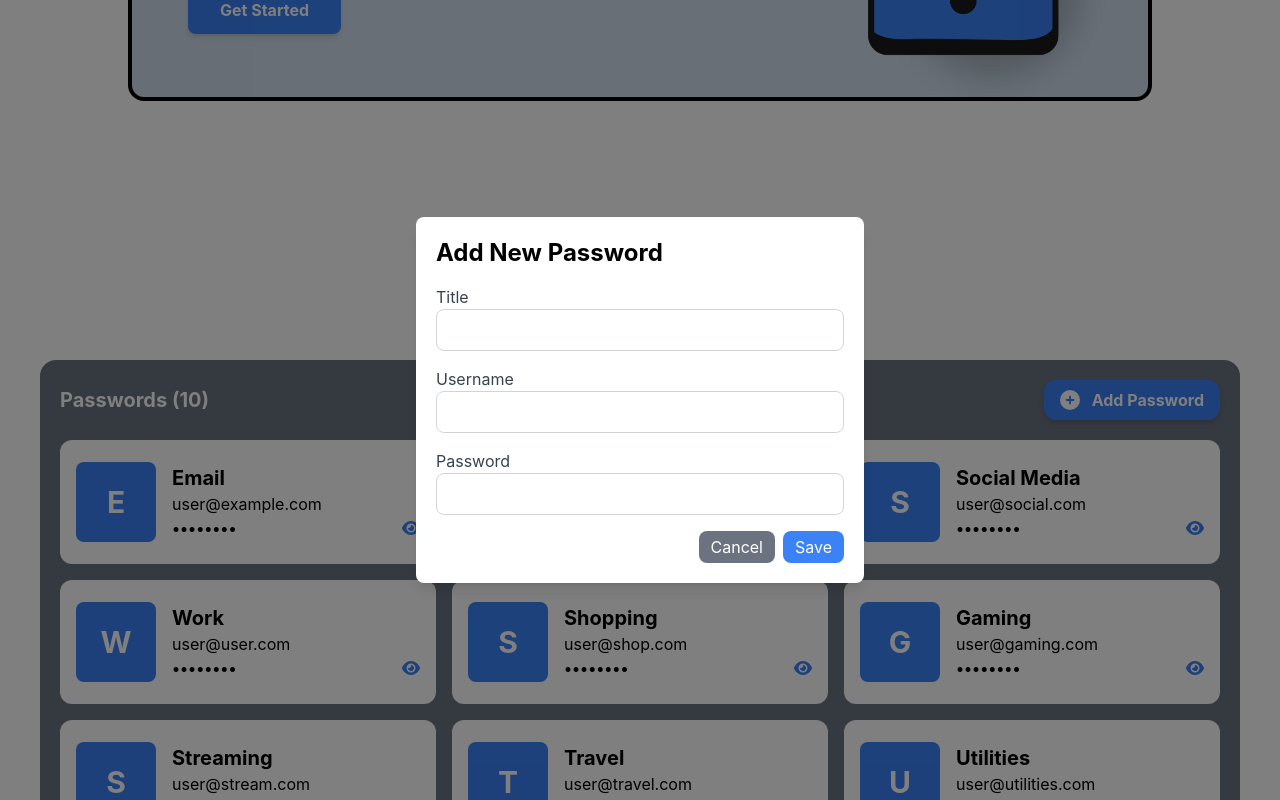
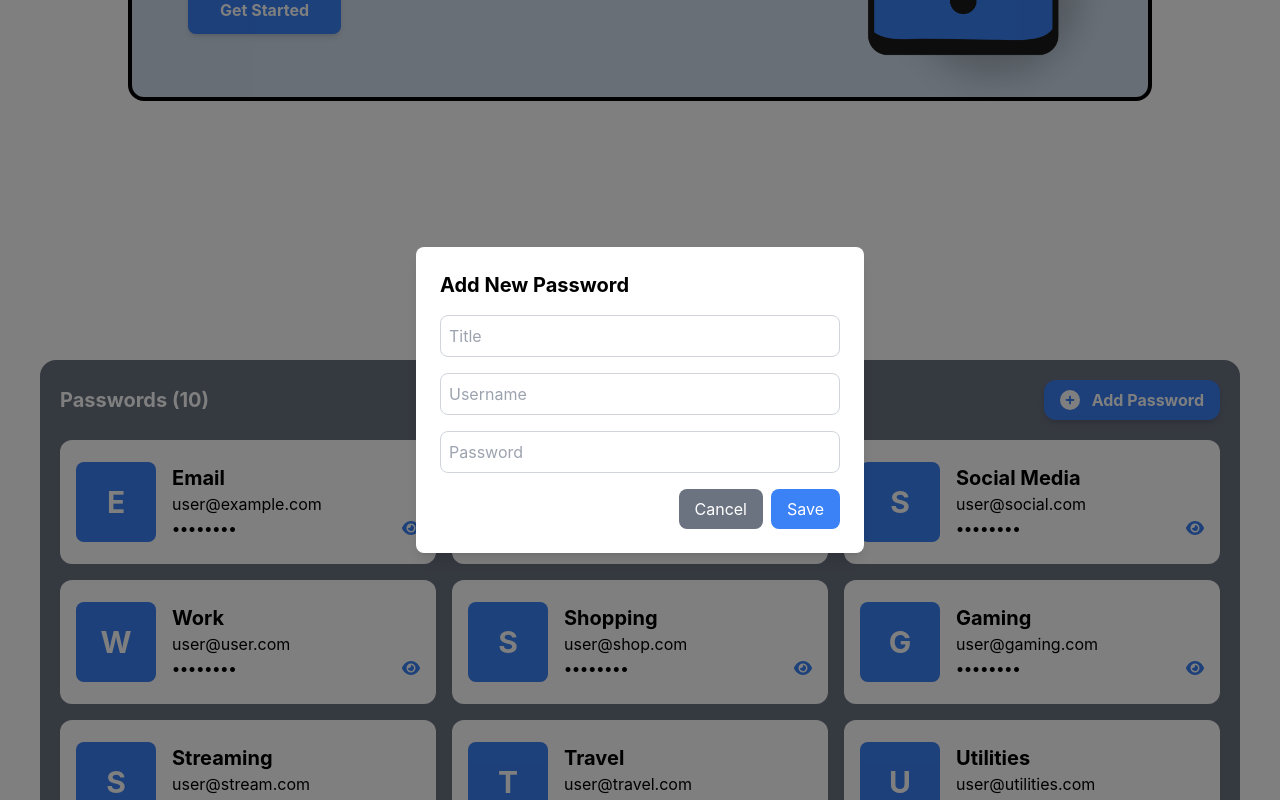
Before and after one commit to DavidBatoDev/gdg-flask-sj-client, a React (Vite) app in the folder password-mnger-client/: page / in a window 1280 px wide. Both pictures are taken after typing "Sample" into the empty fields and a click on the button "Add Password". Shown: the part 480-1280 px from the top of the page. Built offline with nearby package versions, Linux system fonts and the light colour scheme.

Commit message:
feat: improve Modal component layout and styling; enhance input fields with placeholders and spacing

```diff
--- a/password-mnger-client/src/components/Modal.jsx
+++ b/password-mnger-client/src/components/Modal.jsx
@@ -12,49 +12,44 @@ const Modal = ({ setIsModalOpen, addPassword, genPassword }) => {
   };
 
   return (
-    <div className="fixed inset-0 z-10 bg-black bg-opacity-50 flex items-center justify-center">
-      <div className="bg-white p-5 rounded-lg shadow-lg w-full max-w-md">
-        <h2 className="text-2xl font-bold mb-4">Add New Password</h2>
-        <form onSubmit={handleSubmit}>
-          <div className="mb-4">
-            <label className="block text-gray-700">Title</label>
+    <div className="fixed inset-0 flex items-center justify-center bg-black bg-opacity-50">
+      <div className="bg-white p-6 rounded-lg shadow-lg w-full max-w-md">
+        <h2 className="text-xl font-bold mb-4">Add New Password</h2>
+        <form onSubmit={handleSubmit} className="space-y-4">
           <input
             type="text"
+            placeholder="Title"
             value={title}
             onChange={(e) => setTitle(e.target.value)}
             className="w-full p-2 border border-gray-300 rounded-lg"
             required
           />
-          </div>
-          <div className="mb-4">
-            <label className="block text-gray-700">Username</label>
           <input
             type="text"
+            placeholder="Username"
             value={username}
             onChange={(e) => setUsername(e.target.value)}
             className="w-full p-2 border border-gray-300 rounded-lg"
             required
           />
-          </div>
-          <div className="mb-4">
-            <label className="block text-gray-700">Password</label>
           <input
             type="password"
+            placeholder="Password"
             value={password}
             onChange={(e) => setPassword(e.target.value)}
             className="w-full p-2 border border-gray-300 rounded-lg"
             required
           />
-          </div>
-          <div className="flex justify-end">
+          <div className="flex justify-end gap-2">
             <button
               type="button"
               onClick={() => setIsModalOpen(false)}
-              className="bg-gray-500 text-white px-3 py-1 rounded-lg mr-2"
-            >
+              className="bg-gray-500 text-white px-4 py-2 rounded-lg hover:bg-gray-600 active:bg-gray-700">
               Cancel
             </button>
-            <button type="submit" className="bg-blue-500 text-white px-3 py-1 rounded-lg">
+            <button
+              type="submit"
+              className="bg-blue-500 text-white px-4 py-2 rounded-lg hover:bg-blue-600 active:bg-blue-700">
               Save
             </button>
           </div>
@@ -62,6 +57,6 @@ const Modal = ({ setIsModalOpen, addPassword, genPassword }) => {
       </div>
     </div>
   );
-}
+};
 
 export default Modal;
```
Lines whose indentation alone changed are shown as unchanged.
